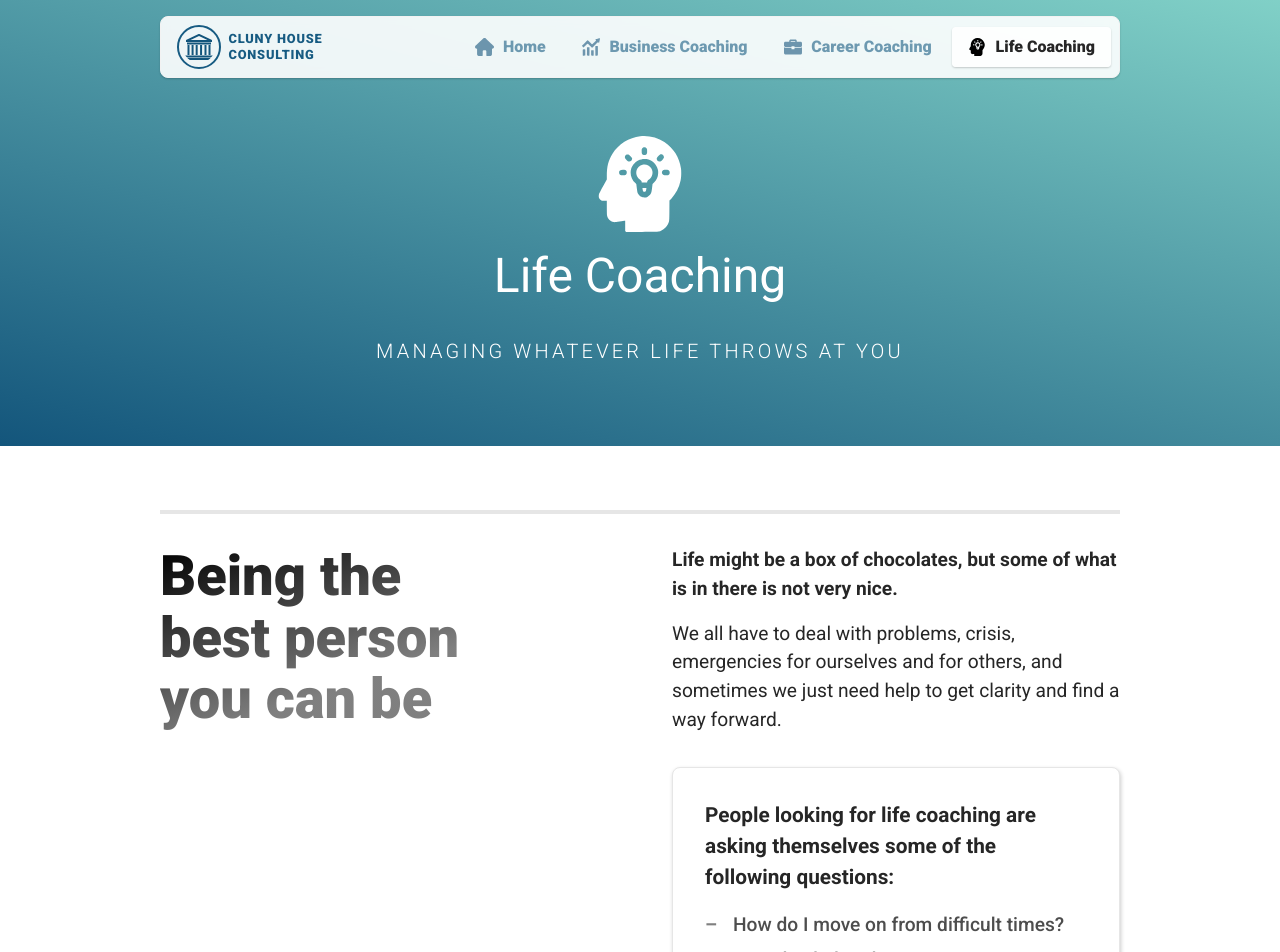
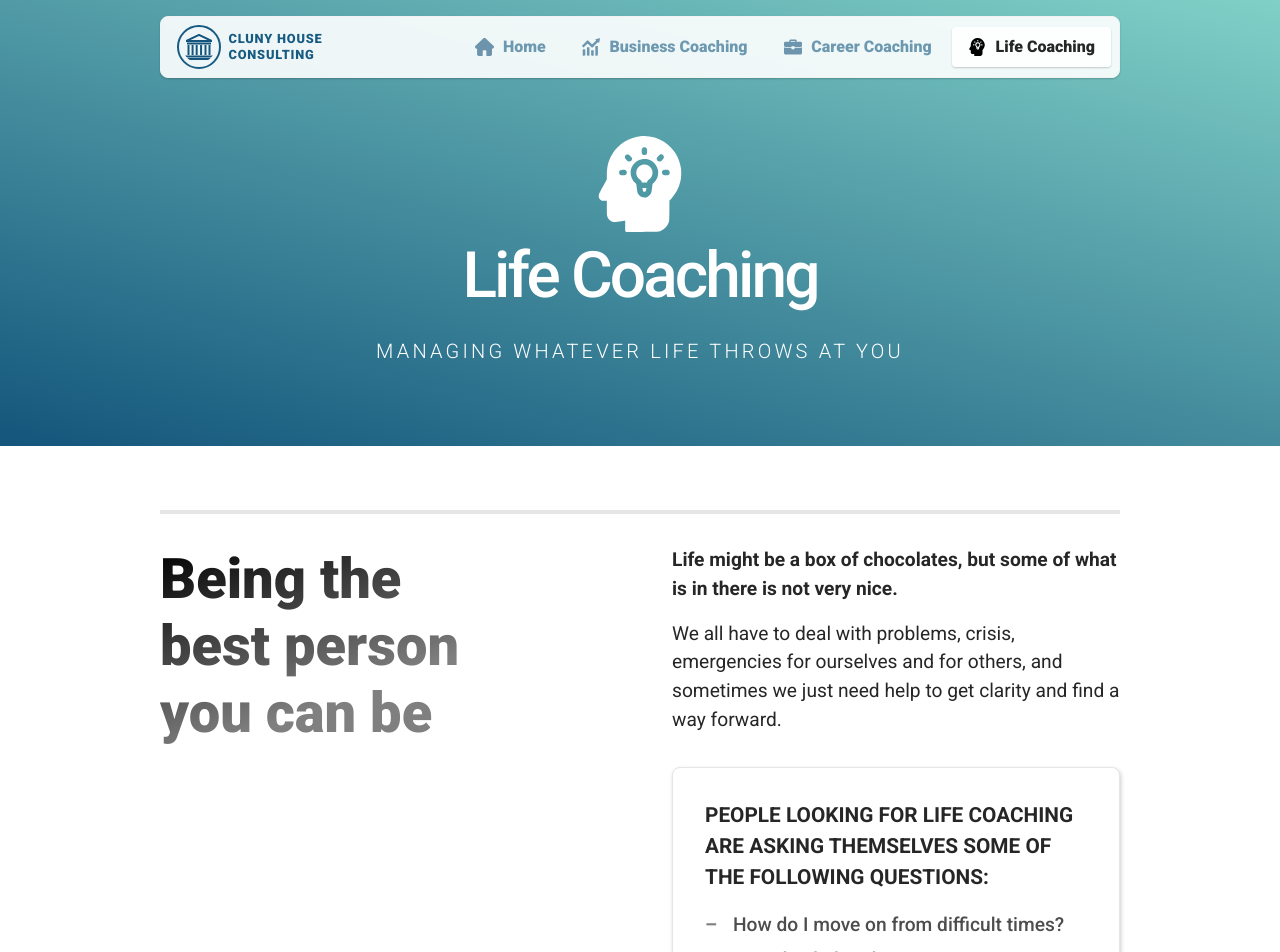
Before and after one commit to CJohnston079/cluny-house-consulting, a React (Vite) app: page /life-coaching in a window 1280 px wide. Shown: the top 952 px of the page. Built offline with nearby package versions, Linux system fonts and the light colour scheme.

Commit message:
Refactor: abstract text properties of headings to `App.css`

```diff
--- a/src/App.css
+++ b/src/App.css
@@ -21,6 +21,44 @@ textarea {
 
 button {
 	cursor: pointer;
+}
+
+h1 {
+	padding: 1rem 0;
+	font-weight: 500;
+	font-size: 4rem;
+	font-family: var(--sans-serif);
+	line-height: 3.5rem;
+	letter-spacing: -0.18rem;
+	color: white;
+}
+
+h2 {
+	font-weight: 900;
+	font-size: 3.5rem;
+	line-height: 1.2;
+	text-wrap: balance;
+}
+
+h3 {
+	font-size: 1.5rem;
+	font-weight: 700;
+	text-transform: uppercase;
+}
+
+@media (width <= 43.75em) {
+	h1 {
+		font-size: 2.5rem;
+		line-height: 3rem;
+	}
+
+	h2 {
+		font-size: 2.5rem;
+	}
+
+	h3 {
+		font-size: 1.25rem;
+	}
 }
 
 .u-fb-col-wrapper {
--- a/src/Contact.css
+++ b/src/Contact.css
@@ -9,10 +9,6 @@
 
 .contact__heading {
 	margin: 2rem auto;
-	font-size: 3.5rem;
-	font-weight: 900;
-	line-height: 1.2;
-	text-wrap: balance;
 }
 
 @media (width <= 43.75em) {
--- a/src/Headline.css
+++ b/src/Headline.css
@@ -17,11 +17,6 @@
 	z-index: 1;
 
 	height: fit-content;
-
-	font-weight: 900;
-	font-size: 3.5rem;
-	line-height: 1.1;
-	text-wrap: balance;
 
 	background: linear-gradient(160deg, var(--cl-foreground), var(--cl-midground) 60%);
 	background-clip: text;
@@ -44,7 +39,6 @@
 	.headline__heading {
 		border-bottom: solid 4px var(--cl-background-shade-2);
 		padding-bottom: 1rem;
-		font-size: 2.5rem;
 	}
 
 	.headline__heading::after {
--- a/src/Hero.css
+++ b/src/Hero.css
@@ -17,22 +17,6 @@
 	filter: brightness(100);
 }
 
-.hero__heading {
-	padding: 1rem 0;
-	font-weight: 400;
-	font-size: 3rem;
-	font-family: var(--sans-serif);
-	line-height: 3.5rem;
-	color: white;
-}
-
-@media (width <= 43.75em) {
-	.hero__heading {
-		font-size: 2.5rem;
-		line-height: 3rem;
-	}
-}
-
 .hero__description {
 	padding: 1rem 0;
 
--- a/src/ProcessOverview.css
+++ b/src/ProcessOverview.css
@@ -4,10 +4,6 @@
 
 .process__heading {
 	margin: 2rem auto;
-	font-size: 3.5rem;
-	font-weight: 900;
-	line-height: 1.2;
-	text-wrap: balance;
 }
 
 .process-step {
@@ -32,9 +28,6 @@
 }
 
 .process-step__heading {
-	font-size: 1.2rem;
-	font-weight: 700;
-	text-transform: uppercase;
 	color: var(--cl-foreground-shade);
 }
 
@@ -44,9 +37,3 @@
 	text-wrap: pretty;
 	color: var(--cl-foreground-shade-2);
 }
-
-@media (width <= 43.75em) {
-	.process__heading {
-		font-size: 2.5rem;
-	}
-}
```
